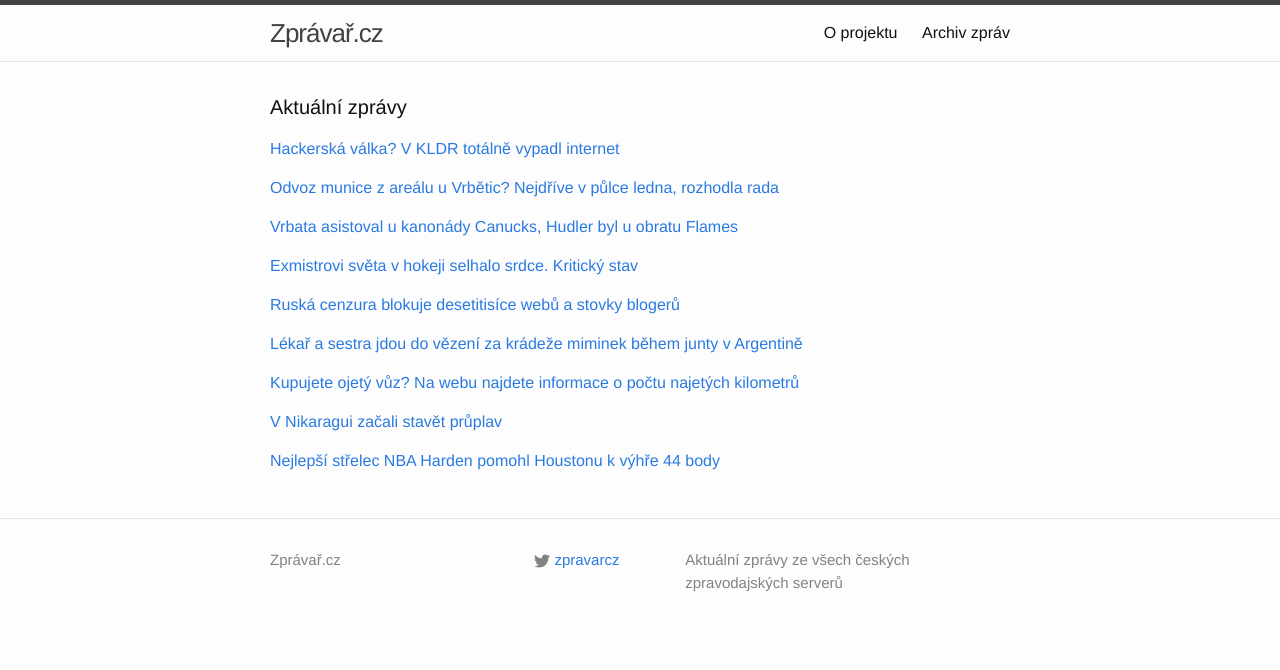
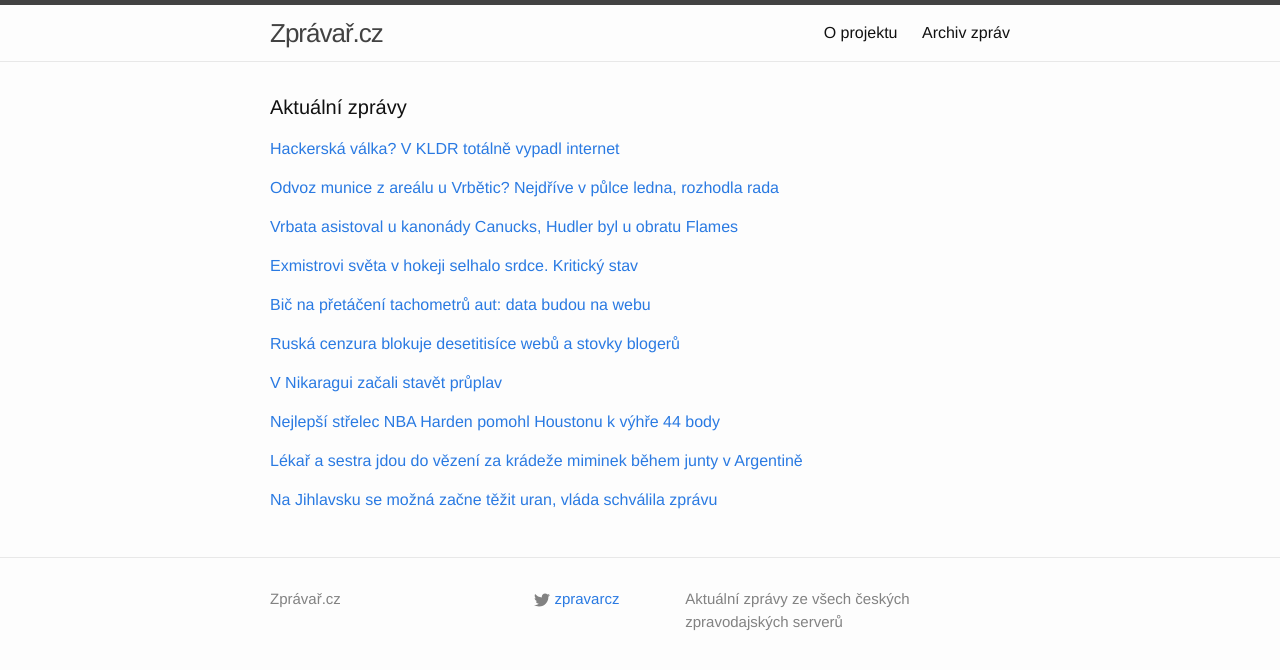
Before and after one commit to adliska/zpravar, a Jekyll site: the page built from index.html, in a window 1280 px wide. Shown: the top 670 px of the page. Built offline with Jekyll 4.4.1, drawn with Linux system fonts in a browser that asks for light colours.

Commit message:
zpravar news update

```diff
--- a/index.html
+++ b/index.html
@@ -51,8 +51,17 @@ layout: default
 <li><a href=http://www.tyden.cz/rubriky/sport/hokej/byvalemu-hokejovemu-mitru-sveta-selhalo-srdce_328163.html>Bývalému hokejovému mitru světa selhalo srdce - www.tyden.cz</a></li>
 <li><a href=http://www.denik.cz/hokej/byvalemu-hokejovemu-mistru-sveta-kadlecovi-selhalo-srdce-20141223.html>Bývalému hokejovému mistru světa Kadlecovi selhalo srdce - www.denik.cz</a></li>
 </ul>
-</div><p><a href="javascript:;" onclick="toggle_visibility('zpravy4')">Ruská cenzura blokuje desetitisíce webů a stovky blogerů</a></p>
+</div><p><a href="javascript:;" onclick="toggle_visibility('zpravy4')">Bič na přetáčení tachometrů aut: data budou na webu</a></p>
 <div id="zpravy4" style="display:none">
+<ul>
+<li><a href=http://www.tyden.cz/rubriky/auta/aktuality/bic-na-pretaceni-tachometru-aut-data-budou-na-webu_328162.html>Bič na přetáčení tachometrů aut: data budou na webu - www.tyden.cz</a></li>
+<li><a href=http://www.denik.cz/ekonomika/kupujete-ojety-vuz-na-webu-najdete-informace-o-poctu-najetych-kilometru-20141223.html>Kupujete ojetý vůz? Na webu najdete informace o počtu najetých kilometrů - www.denik.cz</a></li>
+<li><a href=http://byznys.ihned.cz/c1-63295560-stat-bojuje-proti-staceni-tachometru-zverejni-najete-kilometry-aut>Stát bojuje proti stáčení tachometrů. Zveřejní najeté kilometry aut - byznys.ihned.cz</a></li>
+<li><a href=http://www.financninoviny.cz/zpravodajstvi/zpravy/databaze-na-webu-ma-pomoci-proti-staceni-tachometru/1161928>Databáze na webu má pomoci proti stáčení tachometrů - www.financninoviny.cz</a></li>
+<li><a href=http://zpravy.aktualne.cz/domaci/konec-pretaceni-tachometru-aut-data-budou-na-webu-od-ledna/r~bc7b650889ea11e498be002590604f2e/>Konec přetáčení tachometrů aut? Data budou na webu od ledna - zpravy.aktualne.cz</a></li>
+</ul>
+</div><p><a href="javascript:;" onclick="toggle_visibility('zpravy5')">Ruská cenzura blokuje desetitisíce webů a stovky blogerů</a></p>
+<div id="zpravy5" style="display:none">
 <ul>
 <li><a href=http://www.novinky.cz/internet-a-pc/bezpecnost/357118-ruska-cenzura-blokuje-desetitisice-webu-a-stovky-blogeru.html>Ruská cenzura blokuje desetitisíce webů a stovky blogerů - www.novinky.cz</a></li>
 <li><a href=http://e-svet.e15.cz/internet/moskva-blokuje-45-tisic-webu-a-stovky-blogeru-1148273>Moskva blokuje 45 tisíc webů a stovky blogerů - e-svet.e15.cz</a></li>
@@ -60,36 +69,35 @@ layout: default
 <li><a href=http://www.novinky.cz/zahranicni/evropa/357118-ruska-cenzura-blokuje-desetitisice-webu-a-stovky-blogeru.html>Ruská cenzura blokuje desetitisíce webů a stovky blogerů - www.novinky.cz</a></li>
 <li><a href=http://www.ceskenoviny.cz/zpravy/zpravy/ruska-cenzura-blokuje-pres-45-000-webu-a-317-blogeru/1161913>Ruská cenzura blokuje přes 45.000 webů a 317 blogerů - www.ceskenoviny.cz</a></li>
 </ul>
-</div><p><a href="javascript:;" onclick="toggle_visibility('zpravy5')">Lékař a sestra jdou do vězení za krádeže miminek během junty v Argentině</a></p>
-<div id="zpravy5" style="display:none">
+</div><p><a href="javascript:;" onclick="toggle_visibility('zpravy6')">V Nikaragui začali stavět průplav</a></p>
+<div id="zpravy6" style="display:none">
+<ul>
+<li><a href=http://www.novinky.cz/zahranicni/amerika/357116-v-nikaragui-zacali-stavet-pruplav.html>V Nikaragui začali stavět průplav - www.novinky.cz</a></li>
+<li><a href=http://www.novinky.cz/zahranicni/amerika/357116-v-nikaraguy-zacali-stavet-pruplav.html>V Nikaraguy začali stavět průplav  - www.novinky.cz</a></li>
+<li><a href=http://www.novinky.cz/zahranicni/amerika/357116-v-nicaraguy-zacali-stavet-pruplav.html>v Nicaraguy začali stavět průplav  - www.novinky.cz</a></li>
+<li><a href=http://www.financninoviny.cz/zpravodajstvi/zpravy/nikaragua-zahajila-stavbu-noveho-pruplavu-konkurujiciho-paname/1161838>Nikaragua zahájila stavbu nového průplavu konkurujícího Panamě - www.financninoviny.cz</a></li>
+</ul>
+</div><p><a href="javascript:;" onclick="toggle_visibility('zpravy7')">Nejlepší střelec NBA Harden pomohl Houstonu k výhře 44 body</a></p>
+<div id="zpravy7" style="display:none">
+<ul>
+<li><a href=http://sport.idnes.cz/vysledky-basketbalove-nba-dcg-/basket.aspx?c=A141223_092144_sport-basket_par>Nejlepší střelec NBA Harden pomohl Houstonu k výhře 44 body - sport.idnes.cz</a></li>
+<li><a href=http://sport.aktualne.cz/harden-nastrilel-pri-vyhre-houstonu-nad-portlandem-44-bodu/r~a157c5a68a7a11e4ab15002590604f2e/>Harden nastřílel při výhře Houstonu nad Portlandem 44 bodů - sport.aktualne.cz</a></li>
+<li><a href=http://www.sportovninoviny.cz/zpravy/harden-nastrilel-pri-vyhre-houstonu-nad-portlandem-44-bodu/1161938>Harden nastřílel při výhře Houstonu nad Portlandem 44 bodů - www.sportovninoviny.cz</a></li>
+<li><a href=http://www.denik.cz/ostatni_sport/harden-nastrilel-pri-vyhre-houstonu-nad-portlandem-44-bodu-20141223.html>Harden nastřílel při výhře Houstonu nad Portlandem 44 bodů - www.denik.cz</a></li>
+</ul>
+</div><p><a href="javascript:;" onclick="toggle_visibility('zpravy8')">Lékař a sestra jdou do vězení za krádeže miminek během junty v Argentině</a></p>
+<div id="zpravy8" style="display:none">
 <ul>
 <li><a href=http://zpravy.idnes.cz/argentina-soud-junta-doktor-kradl-deti-vezeni-for-/zahranicni.aspx?c=A141223_082747_zahranicni_skr>Lékař a sestra jdou do vězení za krádeže miminek během junty v Argentině - zpravy.idnes.cz</a></li>
 <li><a href=http://www.novinky.cz/zahranicni/amerika/357119-za-kradeze-miminek-dostal-argentinsky-lekar-13-let-vezeni.html>Za krádeže miminek dostal argentinský lékař 13 let vězení - www.novinky.cz</a></li>
 <li><a href=http://www.novinky.cz/zahranicni/amerika/357119-za-odebirani-deti-dostal-argentinsky-lekar-13-let-vezeni.html>Za odebírání dětí dostal argentinský lékař 13 let vězení - www.novinky.cz</a></li>
 <li><a href=http://www.rozhlas.cz/_zprava/byvaly-argentinsky-diktator-dostal-dalsich-16-let-vezeni-za-odebirani-deti-odpurcum-rezimu--1436104>Bývalý argentinský diktátor dostal dalších 16 let vězení. Za odebírání dětí odpůrcům režimu - www.rozhlas.cz</a></li>
 </ul>
-</div><p><a href="javascript:;" onclick="toggle_visibility('zpravy6')">Kupujete ojetý vůz? Na webu najdete informace o počtu najetých kilometrů</a></p>
-<div id="zpravy6" style="display:none">
+</div><p><a href="javascript:;" onclick="toggle_visibility('zpravy9')">Na Jihlavsku se možná začne těžit uran, vláda schválila zprávu</a></p>
+<div id="zpravy9" style="display:none">
 <ul>
-<li><a href=http://www.denik.cz/ekonomika/kupujete-ojety-vuz-na-webu-najdete-informace-o-poctu-najetych-kilometru-20141223.html>Kupujete ojetý vůz? Na webu najdete informace o počtu najetých kilometrů - www.denik.cz</a></li>
-<li><a href=http://byznys.ihned.cz/c1-63295560-stat-bojuje-proti-staceni-tachometru-zverejni-najete-kilometry-aut>Stát bojuje proti stáčení tachometrů. Zveřejní najeté kilometry aut - byznys.ihned.cz</a></li>
-<li><a href=http://www.financninoviny.cz/zpravodajstvi/zpravy/databaze-na-webu-ma-pomoci-proti-staceni-tachometru/1161928>Databáze na webu má pomoci proti stáčení tachometrů - www.financninoviny.cz</a></li>
-<li><a href=http://zpravy.aktualne.cz/domaci/konec-pretaceni-tachometru-aut-data-budou-na-webu-od-ledna/r~bc7b650889ea11e498be002590604f2e/>Konec přetáčení tachometrů aut? Data budou na webu od ledna - zpravy.aktualne.cz</a></li>
-</ul>
-</div><p><a href="javascript:;" onclick="toggle_visibility('zpravy7')">V Nikaragui začali stavět průplav</a></p>
-<div id="zpravy7" style="display:none">
-<ul>
-<li><a href=http://www.novinky.cz/zahranicni/amerika/357116-v-nikaragui-zacali-stavet-pruplav.html>V Nikaragui začali stavět průplav - www.novinky.cz</a></li>
-<li><a href=http://www.novinky.cz/zahranicni/amerika/357116-v-nikaraguy-zacali-stavet-pruplav.html>V Nikaraguy začali stavět průplav  - www.novinky.cz</a></li>
-<li><a href=http://www.novinky.cz/zahranicni/amerika/357116-v-nicaraguy-zacali-stavet-pruplav.html>v Nicaraguy začali stavět průplav  - www.novinky.cz</a></li>
-<li><a href=http://www.financninoviny.cz/zpravodajstvi/zpravy/nikaragua-zahajila-stavbu-noveho-pruplavu-konkurujiciho-paname/1161838>Nikaragua zahájila stavbu nového průplavu konkurujícího Panamě - www.financninoviny.cz</a></li>
-</ul>
-</div><p><a href="javascript:;" onclick="toggle_visibility('zpravy8')">Nejlepší střelec NBA Harden pomohl Houstonu k výhře 44 body</a></p>
-<div id="zpravy8" style="display:none">
-<ul>
-<li><a href=http://sport.idnes.cz/vysledky-basketbalove-nba-dcg-/basket.aspx?c=A141223_092144_sport-basket_par>Nejlepší střelec NBA Harden pomohl Houstonu k výhře 44 body - sport.idnes.cz</a></li>
-<li><a href=http://sport.aktualne.cz/harden-nastrilel-pri-vyhre-houstonu-nad-portlandem-44-bodu/r~a157c5a68a7a11e4ab15002590604f2e/>Harden nastřílel při výhře Houstonu nad Portlandem 44 bodů - sport.aktualne.cz</a></li>
-<li><a href=http://www.sportovninoviny.cz/zpravy/harden-nastrilel-pri-vyhre-houstonu-nad-portlandem-44-bodu/1161938>Harden nastřílel při výhře Houstonu nad Portlandem 44 bodů - www.sportovninoviny.cz</a></li>
-<li><a href=http://www.denik.cz/ostatni_sport/harden-nastrilel-pri-vyhre-houstonu-nad-portlandem-44-bodu-20141223.html>Harden nastřílel při výhře Houstonu nad Portlandem 44 bodů - www.denik.cz</a></li>
+<li><a href=http://zpravy.e15.cz/byznys/prumysl-a-energetika/na-jihlavsku-se-mozna-zacne-tezit-uran-vlada-schvalila-zpravu-1148277>Na Jihlavsku se možná začne těžit uran, vláda schválila zprávu - zpravy.e15.cz</a></li>
+<li><a href=http://zpravy.e15.cz/domaci/politika/na-jihlavsku-se-mozna-zacne-tezit-uran-vlada-schvalila-zpravu-1148277>Na Jihlavsku se možná začne těžit uran, vláda schválila zprávu - zpravy.e15.cz</a></li>
+<li><a href=http://www.denik.cz/z_domova/kabinet-schvalil-zpravu-o-priprave-mozne-tezby-uranu-na-jihlavsku-20141223.html>Kabinet schválil zprávu o přípravě možné těžby uranu na Jihlavsku - www.denik.cz</a></li>
 </ul>
 </div></div>
```
